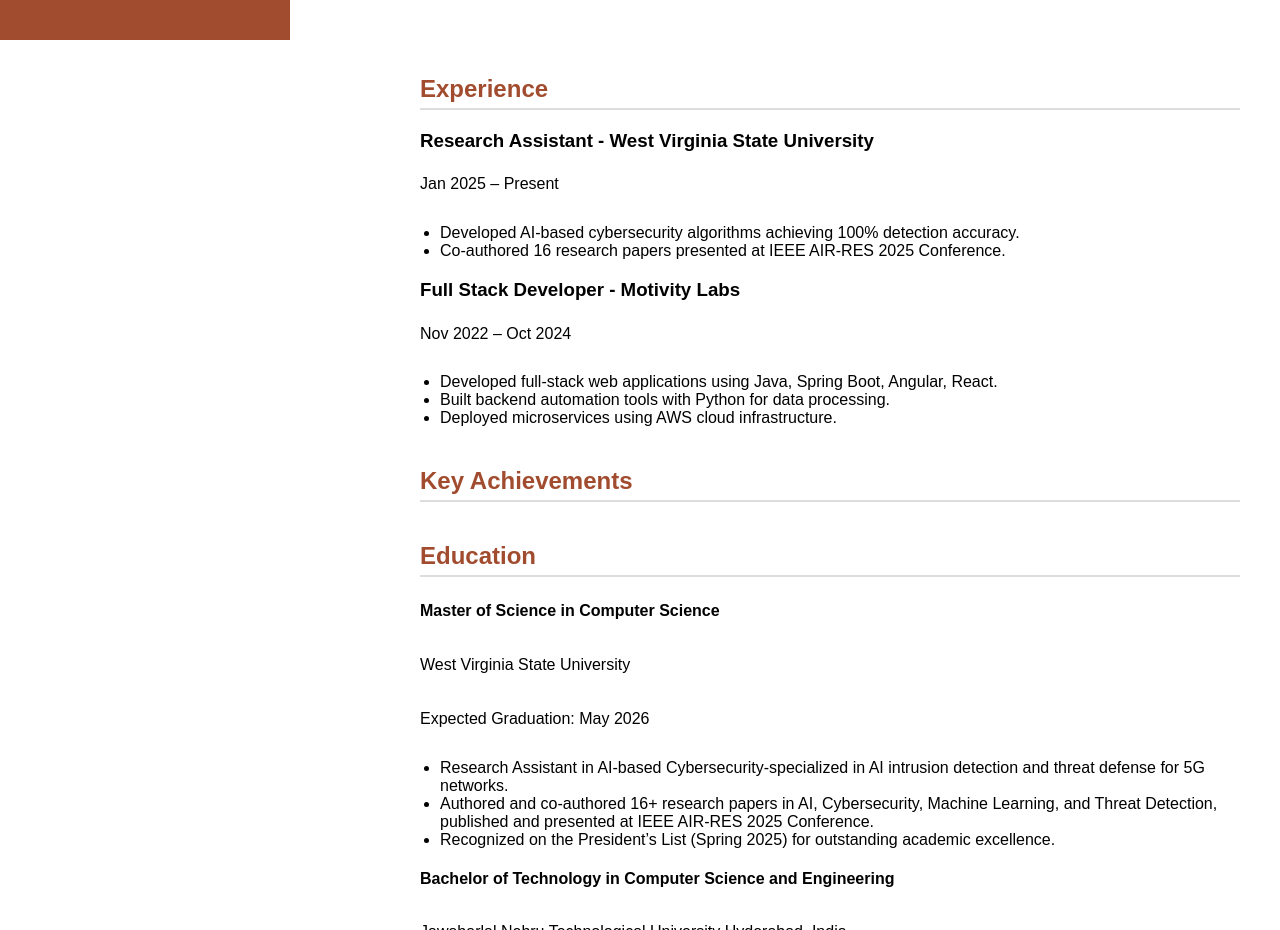
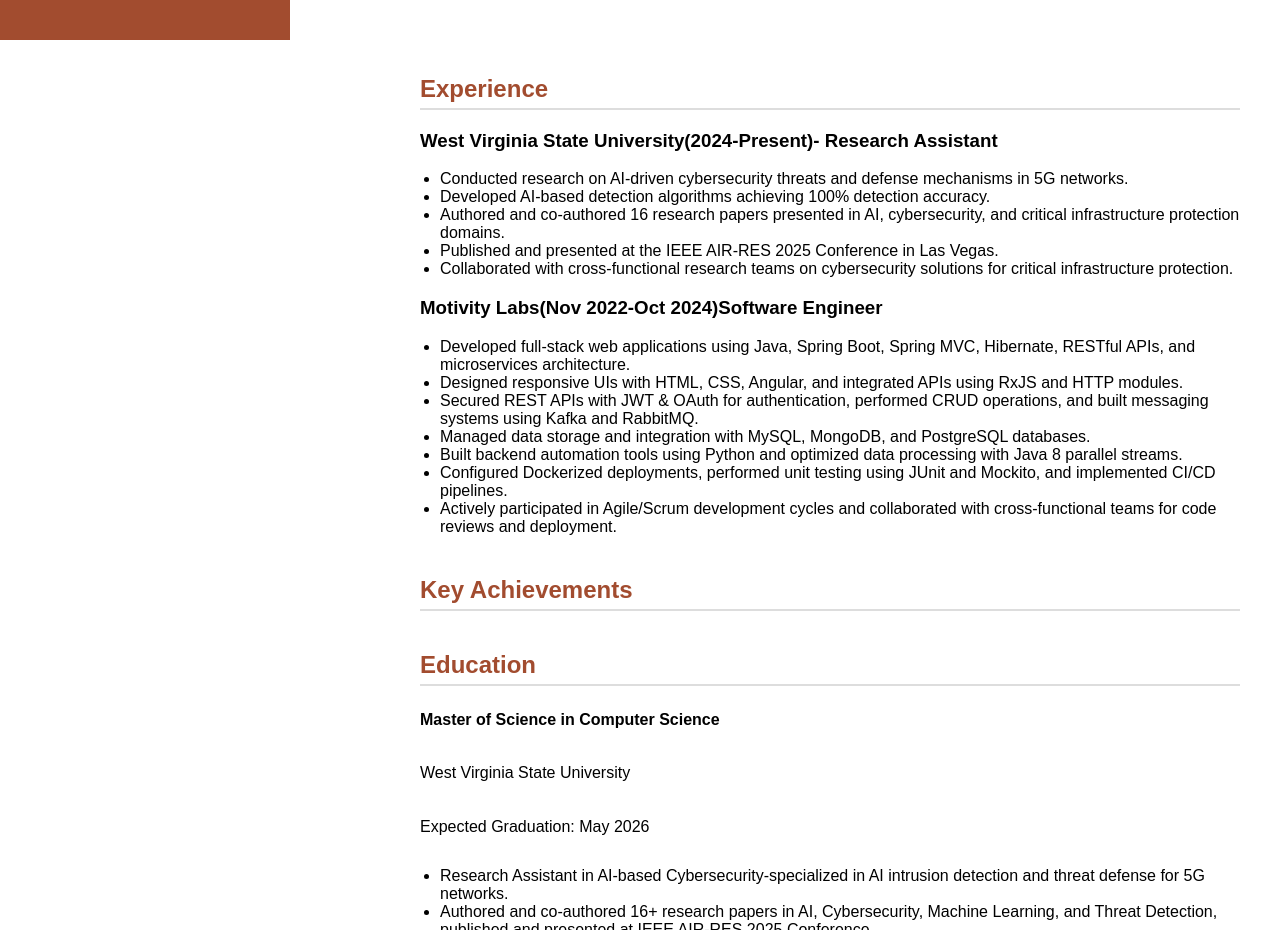
Before and after one commit to kottalavaishnavi/vaishnavikottala.github.io, a plain HTML site: page index.html in a window 1280 px wide. Shown: the part 800-1730 px from the top of the page. Drawn offline with Linux system fonts and the light colour scheme.

Commit message:
Update index.html

```diff
--- a/index.html
+++ b/index.html
@@ -44,29 +44,37 @@
 and enterprise software development to contribute to innovative projects and continuous growth within dynamic organizations. </p><br>
     </section>
 
+
     <section id="experience">
       <h2>Experience</h2>
 
-      <h3>Research Assistant - West Virginia State University</h3>
-      <p>Jan 2025 – Present</p>
+      <h3><strong>West Virginia State University(2024-Present)</strong>- Research Assistant</h3>
       <ul>
-        <li>Developed AI-based cybersecurity algorithms achieving 100% detection accuracy.</li>
-        <li>Co-authored 16 research papers presented at IEEE AIR-RES 2025 Conference.</li>
+        <li> Conducted research on AI-driven cybersecurity threats and defense mechanisms in 5G networks.</li>
+        <li>Developed AI-based detection algorithms achieving 100% detection accuracy.</li>
+        <li>Authored and co-authored 16 research papers presented in AI, cybersecurity, and critical infrastructure protection domains.</li>
+        <li>Published and presented at the IEEE AIR-RES 2025 Conference in Las Vegas.</li>
+        <li>Collaborated with cross-functional research teams on cybersecurity solutions for critical infrastructure protection.</li>
       </ul>
 
-      <h3>Full Stack Developer - Motivity Labs</h3>
-      <p>Nov 2022 – Oct 2024</p>
+      <h3><strong>Motivity Labs(Nov 2022-Oct 2024)</strong>Software Engineer</h3>
       <ul>
-        <li>Developed full-stack web applications using Java, Spring Boot, Angular, React.</li>
-        <li>Built backend automation tools with Python for data processing.</li>
-        <li>Deployed microservices using AWS cloud infrastructure.</li>
+        <li>Developed full-stack web applications using Java, Spring Boot, Spring MVC, Hibernate, RESTful APIs, and microservices architecture.</li>
+        <li>Designed responsive UIs with HTML, CSS, Angular, and integrated APIs using RxJS and HTTP modules.</li>
+        <li>Secured REST APIs with JWT & OAuth for authentication, performed CRUD operations, and built messaging systems using Kafka and RabbitMQ.</li>
+        <li>Managed data storage and integration with MySQL, MongoDB, and PostgreSQL databases.</li>
+        <li>Built backend automation tools using Python and optimized data processing with Java 8 parallel streams.</li>
+        <li>Configured Dockerized deployments, performed unit testing using JUnit and Mockito, and implemented CI/CD pipelines.</li>
+        <li>Actively participated in Agile/Scrum development cycles and collaborated with cross-functional teams for code reviews and deployment.</li>
       </ul>
 
     </section>
+
+
   <section id="keyachievements">
     <h2>Key Achievements</h2>
 
-
+  </section>
 
 
     <section id="education">
```
